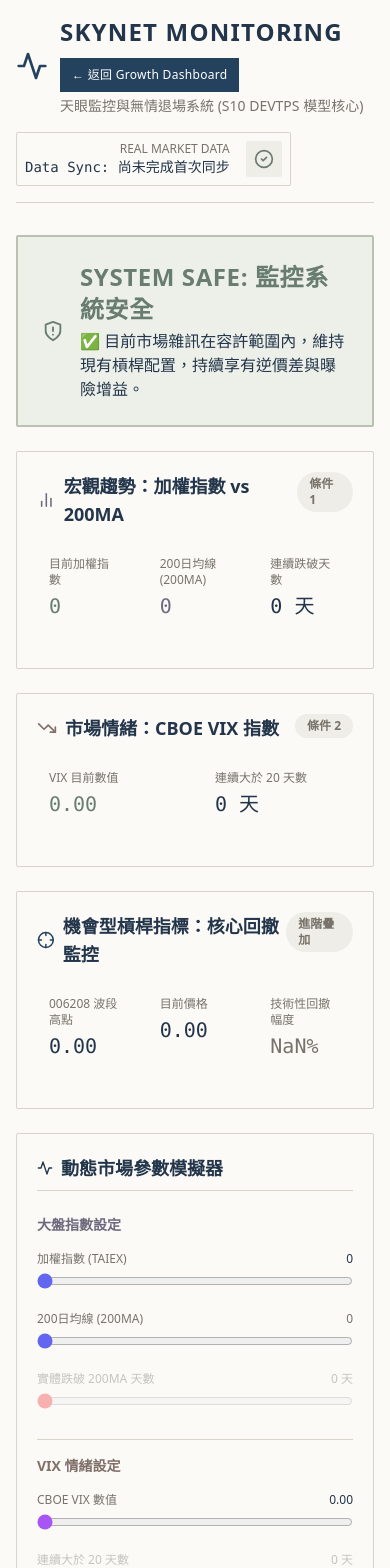
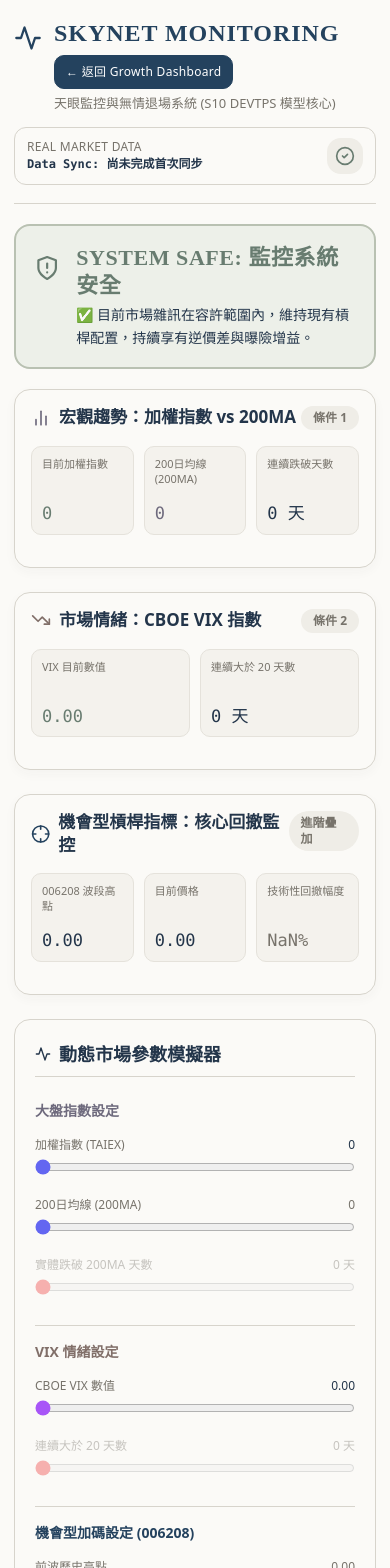
Before and after one commit to hanjhou2000716/skynet-monitoring, a React (Create React App) app: page / in a window 390 px wide. Shown: the top 1568 px of the page. Built offline with nearby package versions, Linux system fonts and the light colour scheme.

Commit message:
Redesign Skynet mobile monitoring layout

```diff
--- a/public/index.html
+++ b/public/index.html
@@ -9,7 +9,8 @@
     <style>
       @import url('https://fonts.googleapis.com/css2?family=Noto+Sans+TC:wght@400;500;700&family=Noto+Serif+TC:wght@600;700&display=swap');
       :root { --paper: #f1f0eb; --surface: #fbfaf7; --ink: #23354a; --muted: #77736b; --line: #d7d4cc; --sage: #687c70; --brick: #c4674f; --orange: #c98a4b; --navy: #24425e; }
-      body { background: var(--paper); color: var(--ink); font-family: 'Noto Sans TC', sans-serif; }
+      html { background: var(--paper); }
+      body { margin: 0; background: var(--paper); color: var(--ink); font-family: 'Noto Sans TC', sans-serif; }
       .bg-slate-950, .bg-slate-900, .bg-slate-900\/50 { background-color: var(--surface) !important; }
       .bg-slate-800 { background-color: #efede7 !important; }
       .border-slate-800, .border-slate-700 { border-color: var(--line) !important; }
@@ -25,8 +26,39 @@
       .border-red-500\/50 { border-color: #d9aaa0 !important; }
       .text-red-400, .text-red-500 { color: var(--brick) !important; }
       .text-amber-400, .text-orange-400 { color: var(--orange) !important; }
-      a[href*="tgolaf-fin-tracker"] { background: var(--navy); color: #fff !important; border: 1px solid var(--navy); padding: 8px 11px; margin-top: 10px; text-decoration: none; }
-      .rounded-xl, .rounded-lg, .rounded-md { border-radius: 2px !important; }
+      a[href*="tgolaf-fin-tracker"] { background: var(--navy); color: #fff !important; border: 1px solid var(--navy); border-radius: 10px; padding: 8px 11px; margin-top: 8px; text-decoration: none; }
+      .rounded-xl, .rounded-lg, .rounded-md { border-radius: 14px !important; }
+      .skynet-shell { max-width: 1080px; margin: 0 auto; padding: 24px 16px 40px; }
+      .skynet-header { display: flex; justify-content: space-between; gap: 18px; align-items: flex-start; padding-bottom: 18px; margin-bottom: 20px; }
+      .skynet-brand { display: flex; gap: 12px; align-items: flex-start; min-width: 0; }
+      .skynet-title { color: var(--navy) !important; font-family: 'Noto Serif TC', serif; font-size: clamp(24px, 5vw, 34px); line-height: 1.12; letter-spacing: .04em; }
+      .skynet-subtitle { font-size: 13px; line-height: 1.55; color: var(--muted) !important; }
+      .skynet-sync { flex: 0 0 auto; min-width: 190px; padding: 10px 12px; border: 1px solid var(--line); border-radius: 12px; background: var(--surface); text-align: right; }
+      .skynet-sync strong { font-size: 12px; color: var(--ink); }
+      .skynet-status { padding: 20px; border-radius: 16px !important; }
+      .skynet-status h2 { font-family: 'Noto Serif TC', serif; font-size: clamp(22px, 5vw, 29px); line-height: 1.25; }
+      .skynet-status p { font-size: 14px; line-height: 1.65; }
+      .skynet-card { padding: 18px !important; border-radius: 16px !important; box-shadow: 0 4px 12px rgba(50,54,53,.035); }
+      .skynet-card-title { font-size: clamp(17px, 3.8vw, 20px); line-height: 1.35; }
+      .skynet-kpi-grid { display: grid; gap: 10px; }
+      .skynet-kpi-grid.three { grid-template-columns: repeat(3, minmax(0, 1fr)); }
+      .skynet-kpi-grid.two { grid-template-columns: repeat(2, minmax(0, 1fr)); }
+      .skynet-kpi { padding: 12px; min-width: 0; background: #f4f2ed !important; border: 1px solid #e5e2db; border-radius: 10px !important; }
+      .skynet-kpi-label { min-height: 32px; font-size: 11px !important; line-height: 1.35; color: var(--muted) !important; }
+      .skynet-kpi-value { margin-top: 5px; font-size: clamp(18px, 4.7vw, 23px) !important; line-height: 1.15; white-space: nowrap; }
+      .skynet-simulator { border-radius: 16px !important; }
+      @media (max-width: 640px) {
+        .skynet-shell { padding: 20px 14px 32px; }
+        .skynet-header { display: block; margin-bottom: 16px; }
+        .skynet-sync { margin-top: 14px; min-width: 0; width: 100%; text-align: left; }
+        .skynet-status { padding: 18px; }
+        .skynet-status > div { align-items: flex-start !important; }
+        .skynet-kpi-grid.three { grid-template-columns: repeat(3, minmax(0, 1fr)); }
+        .skynet-card { padding: 16px !important; }
+        .skynet-kpi { padding: 10px; }
+        .skynet-kpi-label { min-height: 42px; }
+        .skynet-kpi-value { font-size: 17px !important; }
+      }
     </style>
   </head>
   <body>
--- a/src/App.js
+++ b/src/App.js
@@ -106,37 +106,37 @@ const App = () => {
   const isOpportunityTriggered = parseFloat(drawdownPercent) <= -8.0;
 
   return (
-    <div className="min-h-screen bg-slate-950 text-slate-200 p-4 md:p-8 font-sans">
-      <div className="max-w-6xl mx-auto space-y-6">
+    <div className="min-h-screen bg-slate-950 text-slate-200 font-sans">
+      <div className="skynet-shell space-y-5">
         {/* Header & Sync Status */}
-        <header className="border-b border-slate-800 pb-4 mb-8 flex flex-col md:flex-row justify-between items-start md:items-end gap-4">
-          <div className="flex items-center space-x-3">
-            <Activity className="text-cyan-500 w-8 h-8" />
+        <header className="skynet-header border-b border-slate-800">
+          <div className="skynet-brand">
+            <Activity className="text-cyan-500 w-7 h-7 mt-1 shrink-0" />
             <div>
-              <h1 className="text-2xl md:text-3xl font-bold text-white tracking-wider uppercase">
+              <h1 className="skynet-title font-bold uppercase">
                 Skynet Monitoring
               </h1>
               <a href="https://hanjhou2000716.github.io/tgolaf-fin-tracker/" className="text-xs text-cyan-400 mt-1 inline-block tracking-wide">
                 ← 返回 Growth Dashboard
               </a>
-              <p className="text-sm text-slate-400 mt-1">
+              <p className="skynet-subtitle mt-1">
                 天眼監控與無情退場系統 (S10 DEVTPS 模型核心)
               </p>
             </div>
           </div>
-          <div className="flex items-center space-x-4 bg-slate-900/50 p-2 md:p-3 rounded-lg border border-slate-800">
-            <div className="flex flex-col text-right">
-              <span className="text-xs text-slate-500">
+          <div className="skynet-sync flex items-center justify-between gap-3">
+            <div className="flex flex-col">
+              <span className="text-xs text-slate-500 tracking-wide">
                 REAL MARKET DATA
               </span>
-              <span className="text-sm font-mono text-slate-300">
+              <strong className="font-mono">
                 Data Sync: {lastUpdated}
-              </span>
+              </strong>
             </div>
             <button
               onClick={fetchLatestData}
               disabled={isFetching}
-              className="p-2 bg-slate-800 hover:bg-slate-700 rounded-md transition-colors disabled:opacity-50"
+              className="p-2 bg-slate-800 hover:bg-slate-700 rounded-md transition-colors disabled:opacity-50 shrink-0"
               title="強制刷新市況"
             >
               {isFetching ? (
@@ -150,7 +150,7 @@ const App = () => {
 
         {/* Top Banner: Protocol Status */}
         <div
-          className={`p-6 rounded-xl border-2 transition-all duration-500 flex items-center justify-between ${
+          className={`skynet-status border-2 transition-all duration-500 flex items-center justify-between ${
             isProtocolTriggered
               ? "bg-red-950/50 border-red-500 shadow-[0_0_30px_rgba(239,68,68,0.3)]"
               : "bg-emerald-950/30 border-emerald-500/50"
@@ -224,7 +224,7 @@ const App = () => {
           <div className="lg:col-span-2 space-y-6">
             {/* Indicator 1: TAIEX vs 200MA */}
             <div
-              className={`p-5 rounded-xl border ${
+              className={`skynet-card border ${
                 isTaiexTriggered
                   ? "bg-red-950/40 border-red-500/50"
                   : "bg-slate-900 border-slate-800"
@@ -233,7 +233,7 @@ const App = () => {
               <div className="flex justify-between items-start mb-4">
                 <div className="flex items-center space-x-2">
                   <BarChart2 className="w-5 h-5 text-indigo-400" />
-                  <h3 className="text-lg font-semibold text-white">
+                  <h3 className="skynet-card-title font-semibold text-white">
                     宏觀趨勢：加權指數 vs 200MA
                   </h3>
                 </div>
@@ -247,33 +247,33 @@ const App = () => {
                   條件 1
                 </span>
               </div>
-              <div className="grid grid-cols-3 gap-4 mb-4">
-                <div className="bg-slate-950 p-3 rounded-lg">
-                  <div className="text-xs text-slate-500 mb-1">
+              <div className="skynet-kpi-grid three mb-4">
+                <div className="skynet-kpi">
+                  <div className="skynet-kpi-label">
                     目前加權指數
                   </div>
                   <div
-                    className={`text-xl font-mono ${
+                    className={`skynet-kpi-value font-mono ${
                       isTaiexBelowMA ? "text-orange-400" : "text-emerald-400"
                     }`}
                   >
                     {taiex.toLocaleString()}
                   </div>
                 </div>
-                <div className="bg-slate-950 p-3 rounded-lg">
-                  <div className="text-xs text-slate-500 mb-1">
+                <div className="skynet-kpi">
+                  <div className="skynet-kpi-label">
                     200日均線 (200MA)
                   </div>
-                  <div className="text-xl font-mono text-indigo-400">
+                  <div className="skynet-kpi-value font-mono text-indigo-400">
                     {ma200.toLocaleString()}
                   </div>
                 </div>
-                <div className="bg-slate-950 p-3 rounded-lg">
-                  <div className="text-xs text-slate-500 mb-1">
+                <div className="skynet-kpi">
+                  <div className="skynet-kpi-label">
                     連續跌破天數
                   </div>
                   <div
-                    className={`text-xl font-mono ${
+                    className={`skynet-kpi-value font-mono ${
                       daysBelowMa >= 3
                         ? "text-red-500"
                         : daysBelowMa > 0
@@ -297,7 +297,7 @@ const App = () => {
 
             {/* Indicator 2: VIX */}
             <div
-              className={`p-5 rounded-xl border ${
+              className={`skynet-card border ${
                 isVixTriggered
                   ? "bg-red-950/40 border-red-500/50"
                   : "bg-slate-900 border-slate-800"
@@ -306,7 +306,7 @@ const App = () => {
               <div className="flex justify-between items-start mb-4">
                 <div className="flex items-center space-x-2">
                   <TrendingDown className="w-5 h-5 text-purple-400" />
-                  <h3 className="text-lg font-semibold text-white">
+                  <h3 className="skynet-card-title font-semibold text-white">
                     市場情緒：CBOE VIX 指數
                   </h3>
                 </div>
@@ -320,25 +320,25 @@ const App = () => {
                   條件 2
                 </span>
               </div>
-              <div className="grid grid-cols-2 gap-4 mb-4">
-                <div className="bg-slate-950 p-3 rounded-lg">
-                  <div className="text-xs text-slate-500 mb-1">
+              <div className="skynet-kpi-grid two mb-4">
+                <div className="skynet-kpi">
+                  <div className="skynet-kpi-label">
                     VIX 目前數值
                   </div>
                   <div
-                    className={`text-xl font-mono ${
+                    className={`skynet-kpi-value font-mono ${
                       vix > 20 ? "text-orange-400" : "text-emerald-400"
                     }`}
                   >
                     {vix.toFixed(2)}
                   </div>
                 </div>
-                <div className="bg-slate-950 p-3 rounded-lg">
-                  <div className="text-xs text-slate-500 mb-1">
+                <div className="skynet-kpi">
+                  <div className="skynet-kpi-label">
                     連續大於 20 天數
                   </div>
                   <div
-                    className={`text-xl font-mono ${
+                    className={`skynet-kpi-value font-mono ${
                       daysVixAbove20 >= 2
                         ? "text-red-500"
                         : daysVixAbove20 > 0
@@ -362,7 +362,7 @@ const App = () => {
 
             {/* Indicator 3: Opportunistic Leverage */}
             <div
-              className={`p-5 rounded-xl border ${
+              className={`skynet-card border ${
                 isOpportunityTriggered
                   ? "bg-cyan-950/40 border-cyan-500/50 shadow-[0_0_15px_rgba(6,182,212,0.15)]"
                   : "bg-slate-900 border-slate-800"
@@ -371,7 +371,7 @@ const App = () => {
               <div className="flex justify-between items-start mb-4">
                 <div className="flex items-center space-x-2">
                   <Crosshair className="w-5 h-5 text-cyan-400" />
-                  <h3 className="text-lg font-semibold text-white">
+                  <h3 className="skynet-card-title font-semibold text-white">
                     機會型槓桿指標：核心回撤監控
                   </h3>
                 </div>
@@ -385,27 +385,27 @@ const App = () => {
                   進階疊加
                 </span>
               </div>
-              <div className="grid grid-cols-3 gap-4 mb-4">
-                <div className="bg-slate-950 p-3 rounded-lg">
-                  <div className="text-xs text-slate-500 mb-1">
+              <div className="skynet-kpi-grid three mb-4">
+                <div className="skynet-kpi">
+                  <div className="skynet-kpi-label">
                     006208 波段高點
                   </div>
-                  <div className="text-xl font-mono text-slate-300">
+                  <div className="skynet-kpi-value font-mono text-slate-300">
                     {peak006208.toFixed(2)}
                   </div>
                 </div>
-                <div className="bg-slate-950 p-3 rounded-lg">
-                  <div className="text-xs text-slate-500 mb-1">目前價格</div>
-                  <div className="text-xl font-mono text-slate-300">
+                <div className="skynet-kpi">
+                  <div className="skynet-kpi-label">目前價格</div>
+                  <div className="skynet-kpi-value font-mono text-slate-300">
                     {current006208.toFixed(2)}
                   </div>
                 </div>
-                <div className="bg-slate-950 p-3 rounded-lg">
-                  <div className="text-xs text-slate-500 mb-1">
+                <div className="skynet-kpi">
+                  <div className="skynet-kpi-label">
                     技術性回撤幅度
                   </div>
                   <div
-                    className={`text-xl font-mono ${
+                    className={`skynet-kpi-value font-mono ${
                       isOpportunityTriggered
                         ? "text-cyan-400 font-bold"
                         : "text-slate-400"
@@ -429,7 +429,7 @@ const App = () => {
 
           {}
           {/* Right Column: Simulation Controls (The "Sand table") */}
-          <div className="bg-slate-900 border border-slate-800 rounded-xl p-5 h-fit">
+          <div className="skynet-simulator bg-slate-900 border border-slate-800 p-5 h-fit">
             <h3 className="text-lg font-bold text-white mb-6 border-b border-slate-700 pb-2 flex items-center">
               <Activity className="w-4 h-4 mr-2" />
               動態市場參數模擬器
```
